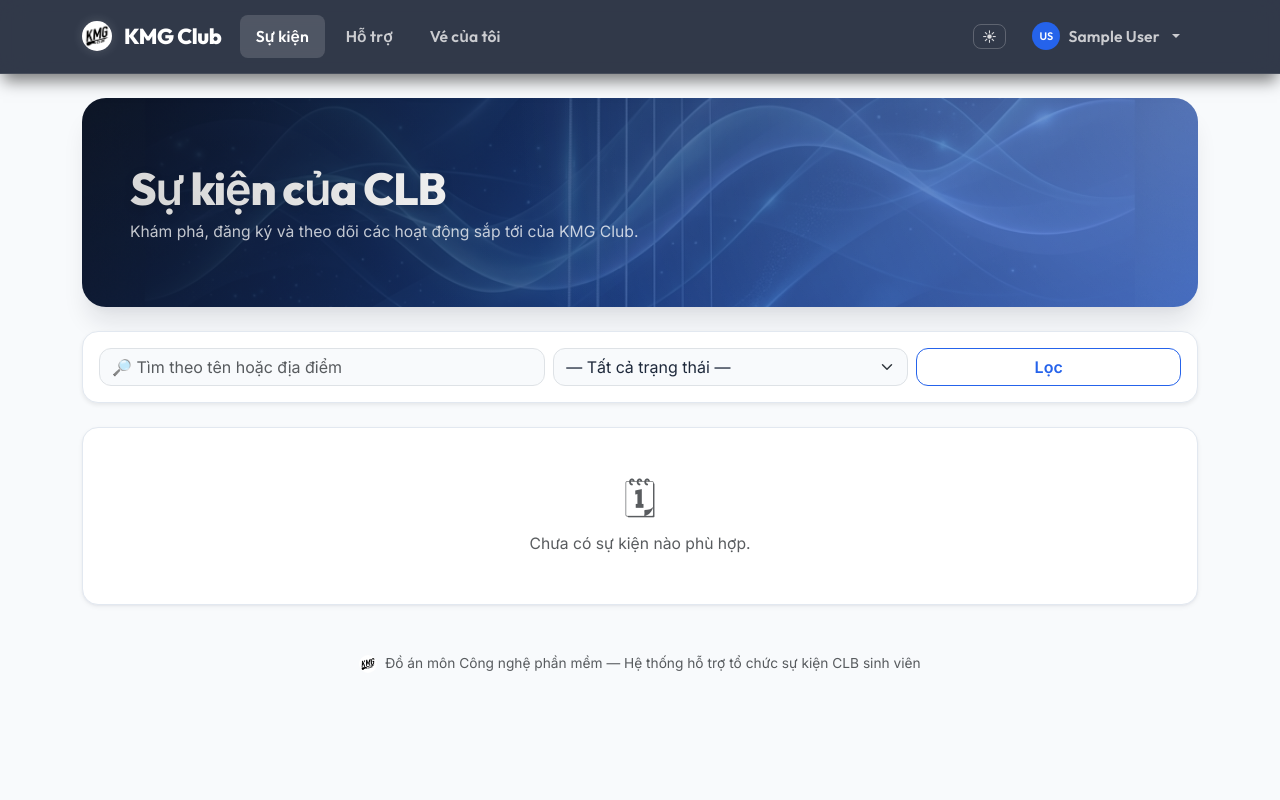
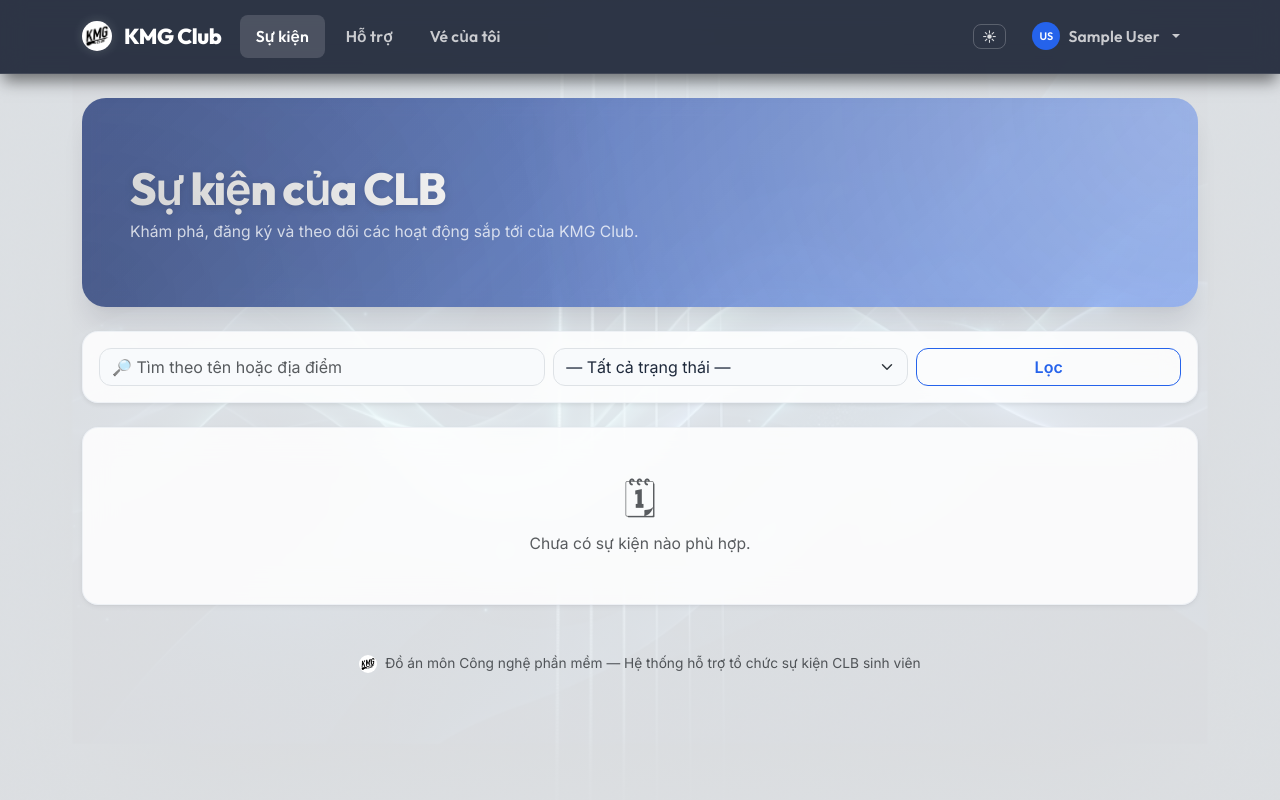
Before and after one commit to trandinhvu07022006-debug/clubevent, a Django app: page / in a window 1280 px wide. Run offline with Django 5.2, Linux system fonts and the light colour scheme; the visitor is signed in with stand-in values (Sample User, id 1); data that the repository does not hold is empty; some libraries are stand-ins or nearby versions.

Commit message:
Apply music background globally with glassmorphism cards

```diff
--- a/static/css/app.css
+++ b/static/css/app.css
@@ -40,9 +40,10 @@
   --app-heading-font:    'Outfit', 'Inter', system-ui, sans-serif;
 
   /* Token riêng của app */
-  --app-surface:   #ffffff;
-  --app-surface-2: #f1f5f9;
-  --app-border:    #e2e8f0;
+  --app-surface:   rgba(255, 255, 255, 0.85);
+  --app-surface-2: rgba(241, 245, 249, 0.8);
+  --app-border:    rgba(226, 232, 240, 0.5);
+  --app-bg-overlay: rgba(248, 250, 252, 0.88);
 
   /* Glassmorphism navbar */
   --app-header-bg: rgba(15, 23, 42, 0.85);
@@ -52,10 +53,11 @@
 [data-bs-theme="dark"] {
   --bs-body-bg:      #0f172a;
   --bs-body-color:   #f8fafc;
-  --bs-border-color: #334155;
-  --app-surface:     #1e293b;
-  --app-surface-2:   #334155;
-  --app-border:      #334155;
+  --bs-border-color: rgba(51, 65, 85, 0.5);
+  --app-surface:     rgba(30, 41, 59, 0.8);
+  --app-surface-2:   rgba(51, 65, 85, 0.75);
+  --app-border:      rgba(51, 65, 85, 0.5);
+  --app-bg-overlay:  rgba(15, 23, 42, 0.82);
 
   --app-header-bg:   rgba(15, 23, 42, 0.85);
 
@@ -67,7 +69,11 @@
 
 /* ---- 2. NỀN CHUNG ------------------------------------------------------- */
 body {
-  background: var(--bs-body-bg);
+  background-color: var(--bs-body-bg);
+  background-image: linear-gradient(var(--app-bg-overlay), var(--app-bg-overlay)), url('../img/music_bg.jpg');
+  background-attachment: fixed;
+  background-size: cover;
+  background-position: center;
   color: var(--bs-body-color);
   -webkit-font-smoothing: antialiased;
   text-rendering: optimizeLegibility;
@@ -134,6 +140,8 @@ a { text-underline-offset: .15em; }
   --bs-card-cap-bg: transparent;
   border-width: 1px;
   box-shadow: var(--app-shadow-sm);
+  backdrop-filter: blur(16px);
+  -webkit-backdrop-filter: blur(16px);
   transition: all 0.3s cubic-bezier(0.4, 0, 0.2, 1);
 }
 
@@ -227,9 +235,9 @@ html:not([data-bs-theme="dark"]) .theme-icon-dark { display: none; }
   border-radius: var(--bs-border-radius-xl);
   padding: 4rem 3rem;
   color: #fff;
-  background-image: linear-gradient(135deg, rgba(15, 23, 42, 0.85), rgba(37, 99, 235, 0.7)), url('../img/music_bg.jpg');
-  background-size: cover;
-  background-position: center;
+  background: linear-gradient(135deg, rgba(30, 58, 138, 0.7), rgba(37, 99, 235, 0.5));
+  backdrop-filter: blur(8px);
+  -webkit-backdrop-filter: blur(8px);
   box-shadow: var(--app-shadow-lg);
   margin-bottom: 2rem;
 }
```
